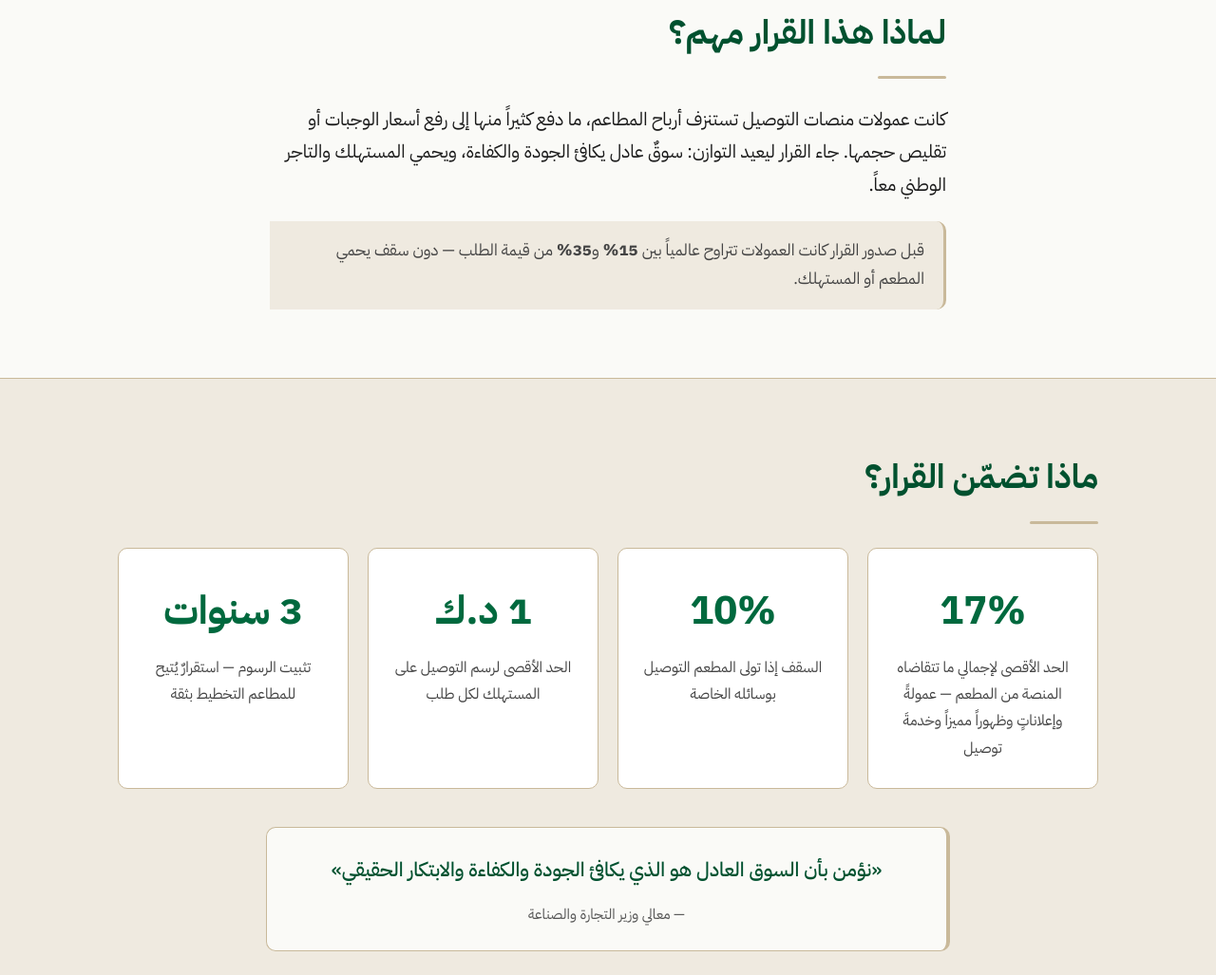
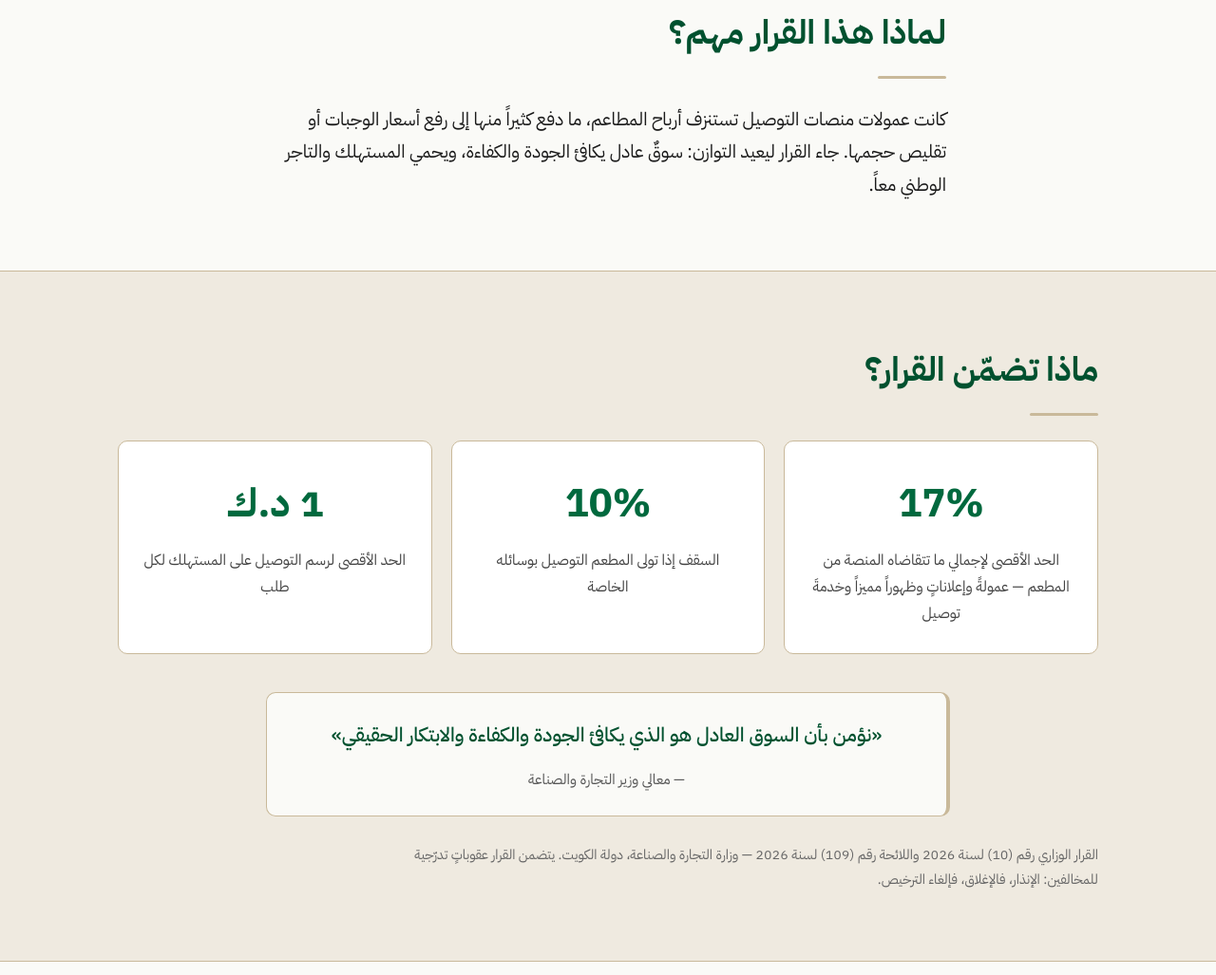
Before and after one commit to dohan9319-ai/Shukran_campaign, a website: page index.html in a window 1280 px wide. Shown: the part 1097-2124 px from the top of the page at 95% size. Drawn offline with Linux system fonts and the light colour scheme; no server answers; a web font is replaced by a local one.

Commit message:
Remove 3-years card and global-commissions note from homepage
Co-Authored-By: Claude Fable 5 <noreply@anthropic.com>

```diff
--- a/index.html
+++ b/index.html
@@ -10,7 +10,7 @@
   <meta property="og:type" content="website">
   <meta property="og:locale" content="ar_KW">
   <meta property="og:title" content="شكراً معالي الوزير — مبادرة تأييد القرار الوزاري رقم 10 لسنة 2026">
-  <meta property="og:description" content="انضم إلى مطاعم الكويت في شكر معالي وزير التجارة والصناعة على قرار تنظيم عمولات منصات التوصيل: سقف 17%، ورسم توصيل بحد أقصى دينار واحد، وتثبيت الرسوم 3 سنوات.">
+  <meta property="og:description" content="انضم إلى مطاعم الكويت في شكر معالي وزير التجارة والصناعة على قرار تنظيم عمولات منصات التوصيل: سقف 17%، ورسم توصيل بحد أقصى دينار واحد.">
   <meta name="twitter:card" content="summary_large_image">
 
   <link rel="preconnect" href="https://fonts.googleapis.com">
@@ -64,10 +64,6 @@
         الوجبات أو تقليص حجمها. جاء القرار ليعيد التوازن: سوقٌ عادل يكافئ الجودة والكفاءة،
         ويحمي المستهلك والتاجر الوطني معاً.
       </p>
-      <p class="context-note">
-        قبل صدور القرار كانت العمولات تتراوح عالمياً بين <strong>15%</strong> و<strong>35%</strong>
-        من قيمة الطلب — دون سقف يحمي المطعم أو المستهلك.
-      </p>
     </div>
   </section>
 
@@ -88,10 +84,6 @@
         <article class="card">
           <div class="card-figure">1 د.ك</div>
           <p class="card-text">الحد الأقصى لرسم التوصيل على المستهلك لكل طلب</p>
-        </article>
-        <article class="card">
-          <div class="card-figure">3 سنوات</div>
-          <p class="card-text">تثبيت الرسوم — استقرارٌ يُتيح للمطاعم التخطيط بثقة</p>
         </article>
       </div>
       <blockquote class="minister-quote">
```
